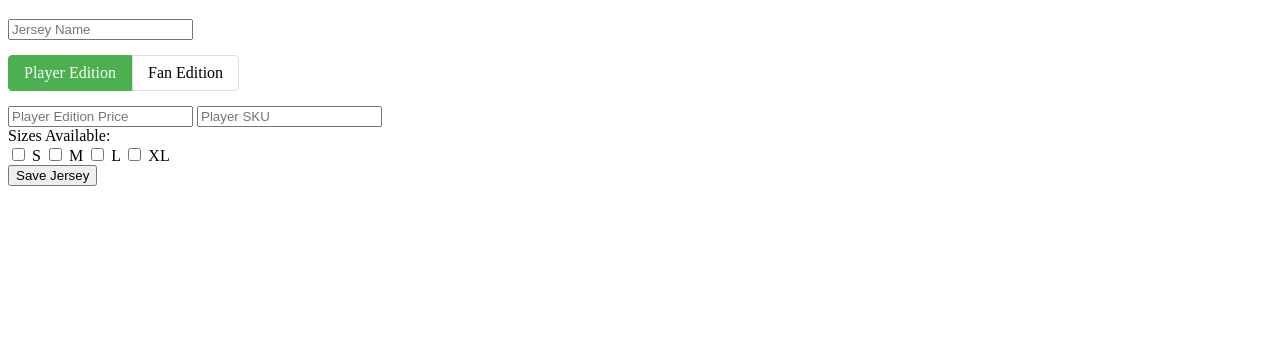
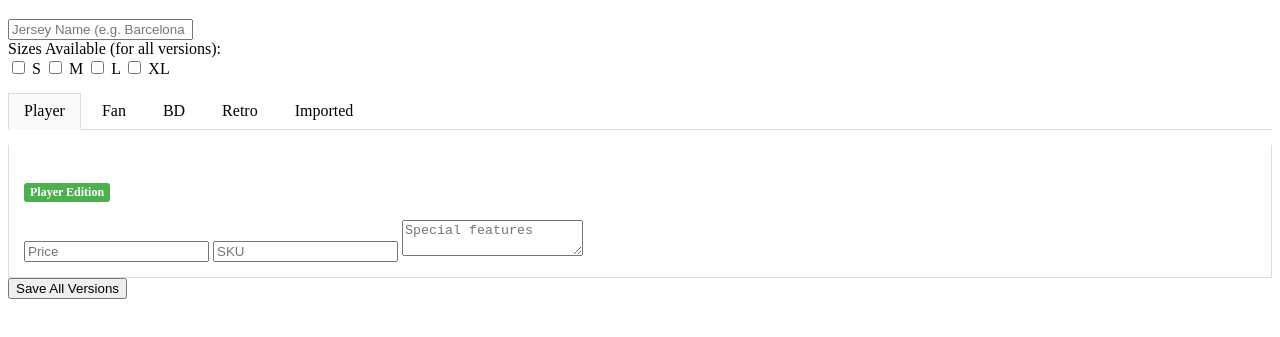
Before and after one commit to salmontic/store, a plain HTML site: page backend.html in a window 1280 px wide. Shown: the part 61-398 px from the top of the page. Drawn offline with Linux system fonts and the light colour scheme.

Commit message:
Update backend.html

```diff
--- a/backend.html
+++ b/backend.html
@@ -1,62 +1,57 @@
 <!DOCTYPE html>
 <html>
 <head>
-  <title>Jersey Admin - Dual Editions</title>
+  <title>Jersey Admin - Multi-Version</title>
   <style>
-    .edition-toggle {
+    .version-tabs {
       display: flex;
       margin: 15px 0;
+      border-bottom: 1px solid #ddd;
     }
-    .edition-option {
+    .version-tab {
       padding: 8px 15px;
+      cursor: pointer;
+      border: 1px solid transparent;
+      margin-right: 5px;
+    }
+    .version-tab.active {
       border: 1px solid #ddd;
-      cursor: pointer;
+      border-bottom: 1px solid white;
+      margin-bottom: -1px;
+      background: #f9f9f9;
     }
-    .edition-option:first-child {
-      border-radius: 4px 0 0 4px;
+    .version-content {
+      display: none;
+      padding: 15px;
+      border: 1px solid #ddd;
+      border-top: none;
     }
-    .edition-option:last-child {
-      border-radius: 0 4px 4px 0;
+    .version-content.active {
+      display: block;
     }
-    .edition-option.active {
-      background: #4CAF50;
-      color: white;
-      border-color: #4CAF50;
+    .version-badge {
+      display: inline-block;
+      padding: 2px 6px;
+      border-radius: 3px;
+      font-size: 12px;
+      margin-right: 5px;
     }
-    .hidden {
-      display: none;
-    }
+    .player { background: #4CAF50; color: white; }
+    .fan { background: #2196F3; color: white; }
+    .bd { background: #9C27B0; color: white; }
+    .retro { background: #FF9800; color: black; }
+    .imported { background: #607D8B; color: white; }
   </style>
 </head>
 <body>
   <div class="card">
     <h1>Add Jersey</h1>
     <form id="jerseyForm">
-      <!-- Basic Info -->
-      <input type="text" name="name" placeholder="Jersey Name" required>
+      <!-- Common Fields -->
+      <input type="text" name="name" placeholder="Jersey Name (e.g. Barcelona 2023 Home)" required>
 
-      <!-- Edition Type -->
-      <div class="edition-toggle">
-        <div class="edition-option active" data-edition="player">Player Edition</div>
-        <div class="edition-option" data-edition="fan">Fan Edition</div>
-      </div>
-      <input type="hidden" name="edition" value="player">
-
-      <!-- Player Edition Fields -->
-      <div id="player-fields">
-        <input type="number" name="player_price" placeholder="Player Edition Price" step="0.01">
-        <input type="text" name="player_sku" placeholder="Player SKU">
-      </div>
-
-      <!-- Fan Edition Fields -->
-      <div id="fan-fields" class="hidden">
-        <input type="number" name="fan_price" placeholder="Fan Edition Price" step="0.01">
-        <input type="text" name="fan_sku" placeholder="Fan SKU">
-      </div>
-
-      <!-- Common Fields -->
       <div>
-        <label>Sizes Available:</label>
+        <label>Sizes Available (for all versions):</label>
         <div>
           <label><input type="checkbox" name="size" value="S"> S</label>
           <label><input type="checkbox" name="size" value="M"> M</label>
@@ -65,44 +60,68 @@
         </div>
       </div>
 
-      <button type="button" onclick="saveJersey()">Save Jersey</button>
+      <!-- Version Tabs -->
+      <div class="version-tabs">
+        <div class="version-tab active" data-version="player">Player</div>
+        <div class="version-tab" data-version="fan">Fan</div>
+        <div class="version-tab" data-version="bd">BD</div>
+        <div class="version-tab" data-version="retro">Retro</div>
+        <div class="version-tab" data-version="imported">Imported</div>
+      </div>
+
+      <!-- Version Contents -->
+      <div id="player-content" class="version-content active">
+        <h3><span class="version-badge player">Player Edition</span></h3>
+        <input type="number" name="player_price" placeholder="Price" step="0.01">
+        <input type="text" name="player_sku" placeholder="SKU">
+        <textarea name="player_desc" placeholder="Special features"></textarea>
+      </div>
+
+      <div id="fan-content" class="version-content">
+        <h3><span class="version-badge fan">Fan Edition</span></h3>
+        <input type="number" name="fan_price" placeholder="Price" step="0.01">
+        <input type="text" name="fan_sku" placeholder="SKU">
+      </div>
+
+      <!-- Add similar blocks for BD/Retro/Imported -->
+
+      <button type="button" onclick="saveJersey()">Save All Versions</button>
     </form>
   </div>
 
   <script>
-    // Toggle between editions
-    document.querySelectorAll('.edition-option').forEach(option => {
-      option.addEventListener('click', function() {
-        document.querySelectorAll('.edition-option').forEach(opt =>
-          opt.classList.remove('active'));
+    // Tab switching
+    document.querySelectorAll('.version-tab').forEach(tab => {
+      tab.addEventListener('click', function() {
+        document.querySelectorAll('.version-tab, .version-content').forEach(el =>
+          el.classList.remove('active'));
         this.classList.add('active');
-
-        document.querySelector('input[name="edition"]').value = this.dataset.edition;
-        document.getElementById('player-fields').classList.toggle('hidden', this.dataset.edition !== 'player');
-        document.getElementById('fan-fields').classList.toggle('hidden', this.dataset.edition !== 'fan');
+        document.getElementById(`${this.dataset.version}-content`).classList.add('active');
       });
     });
 
-    // Save function
+    // Save all versions
     function saveJersey() {
       const form = document.getElementById('jerseyForm');
       const jersey = {
         name: form.name.value,
-        editions: {
+        sizes: Array.from(document.querySelectorAll('input[name="size"]:checked')).map(cb => cb.value),
+        versions: {
           player: {
             price: form.player_price.value,
-            sku: form.player_sku.value
+            sku: form.player_sku.value,
+            desc: form.player_desc.value
           },
           fan: {
             price: form.fan_price.value,
             sku: form.fan_sku.value
           }
-        },
-        sizes: Array.from(document.querySelectorAll('input[name="size"]:checked')).map(cb => cb.value)
+          // Add BD/Retro/Imported here
+        }
       };
 
-      console.log('Saving:', jersey);
-      alert('Jersey saved with both editions! Check console for data structure.');
+      console.log('Complete Jersey:', jersey);
+      alert('All versions saved in one entry!');
     }
   </script>
 </body>
```
